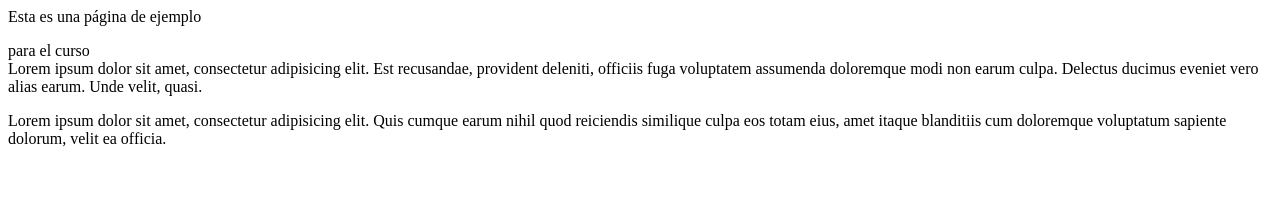
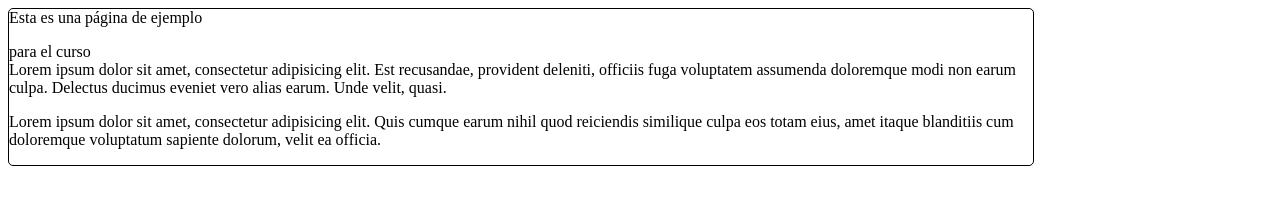
Before and after one commit to MSoots/Curso-, a plain HTML site: page index.html in a window 1280 px wide. Drawn offline with Linux system fonts and the light colour scheme.

Commit message:
Maquetado de cajas y centrado de indice

```diff
--- /dev/null
+++ b/css/estilos.css
@@ -0,0 +1,6 @@
+body
+{
+	border: 1px solid black;
+	border-radius: 5px;
+	max-width: 1024px;
+}
--- a/index.html
+++ b/index.html
@@ -3,6 +3,7 @@
 <head>
 	<meta charset="UTF-8">
 	<title>Curso de Git/GitHub</title>
+	<link rel="stylesheet" href="css/estilos.css">
 </head>
 <body>
 	Esta es una página de ejemplo <p>
```
